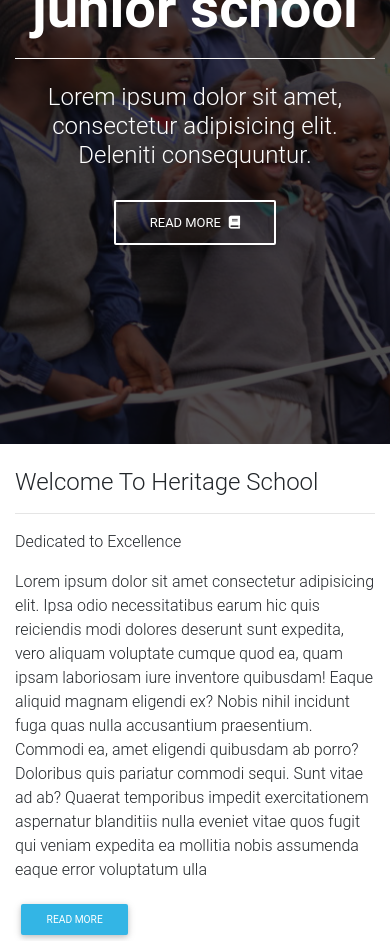
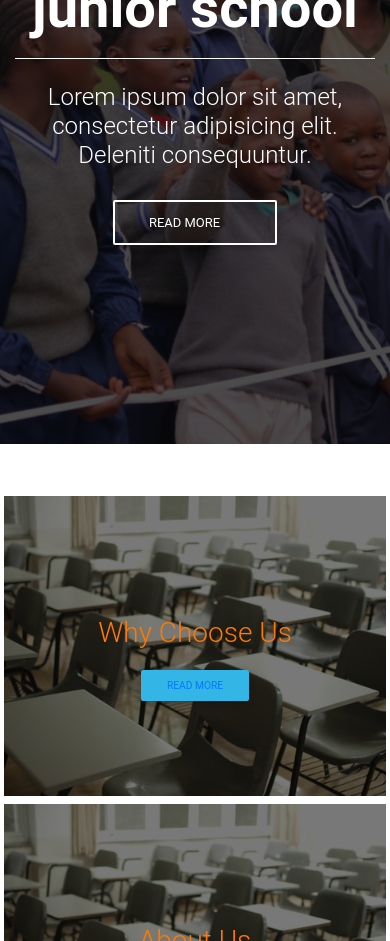
Before and after one commit to Alexotieno1717/heritage-school, a Django app: page / in a window 390 px wide. Shown: the part 400-1341 px from the top of the page. Run offline with Django 3.2, Linux system fonts and the light colour scheme; some libraries are stand-ins or nearby versions; grey boxes are pictures that could not be loaded.

Commit message:
Added why choose, about us and image

```diff
--- a/heritage/static/css/style.css
+++ b/heritage/static/css/style.css
@@ -1,18 +1,25 @@
 html,
 body,
 header,
-#intro {
+#intro,
+#intro-about {
     height: 100%;
 }
 
 #intro {
-    /* background: url("https://mdbootstrap.com/img/Photos/Horizontal/Nature/full%20page/img%20%283%29.jpg")no-repeat center center fixed;
-     */
      background: url("../img/School4.jpeg")no-repeat center center fixed;
     -webkit-background-size: cover;
     -moz-background-size: cover;
     -o-background-size: cover;
     background-size: cover;
+}
+
+#intro-about {
+  background: url("../img/School4.jpeg")no-repeat center center fixed;
+  -webkit-background-size: cover;
+  -moz-background-size: cover;
+  -o-background-size: cover;
+  background-size: cover;
 }
 
 .top-nav-collapse {
@@ -51,3 +58,59 @@ header,
     height: 30%;
     opacity: 1;
 }
+
+
+
+
+/* A Brief Introduction Who We Are */
+.h-cont3-f-row1-col{
+  height: 300px;
+  margin: 4px;
+  position: relative;
+}
+
+.h-cont3-f-row1-col1{
+   background-image: url(../img/chairs.jpeg);
+   background-size: cover;
+}
+
+.h-cont3-f-row1-col2{
+   background: url(../img/chairs.jpeg);
+   background-size: cover;
+}
+
+
+.h3-top{
+  transform: translateY(100px);
+  transition: 1.5s ease;
+  color: #ff7903;
+}
+
+.overlay-content-about{
+   width: 100%;
+   height: 0;
+   opacity: 0;
+   transition: 1.5s ease;
+}
+.overlay-2{
+   width: 100%;
+   height: 100%;
+   background: rgba(0, 0, 0, 0.527);
+   color: white;
+   padding: 5px;
+   padding-top: 20px;
+   transition: 1s ease;
+}
+
+.overlay-2:hover{
+   background-color: rgba(0, 0, 0, 0.85)
+}
+
+.overlay-2:hover .overlay-content-about{
+   height: 30%;
+   opacity: 1;
+}
+
+.overlay-2:hover .h3-top{
+   transform: translateY(-10px)
+}
--- a/heritage/templates/heritage/about.html
+++ b/heritage/templates/heritage/about.html
@@ -69,7 +69,7 @@
         <!--/.Navbar-->
 
         <!--Mask-->
-        <div id="intro" class="view">
+        <div id="intro-about" class="view">
 
             <div class="mask rgba-black-strong">
 
--- a/heritage/templates/heritage/index.html
+++ b/heritage/templates/heritage/index.html
@@ -89,7 +89,7 @@
                             <h4 class="white-text my-4">Lorem ipsum dolor sit amet, consectetur adipisicing elit.
                                 Deleniti
                                 consequuntur.</h4>
-                            <button type="button" class="btn btn-outline-white">Read more<i class="fa fa-book ml-2"></i></button>
+                            <button type="button" class="btn btn-outline-white">Read more<i class="fab fa-book ml-2"></i></button>
 
                         </div>
 
@@ -106,20 +106,33 @@
     <!--Main Navigation-->
 
     <!-- main content -->
-    <div class="container pt-4">
+
+    <div class="container pt-5">
         <div class="row">
-            <div class="col-md-6">
-                <h4>Welcome To Heritage School</h4>
-                <hr>
-                <p>Dedicated to Excellence</p>
-                <p>Lorem ipsum dolor sit amet consectetur adipisicing elit. Ipsa odio necessitatibus earum hic quis reiciendis modi dolores deserunt sunt expedita, vero aliquam voluptate cumque quod ea, quam ipsam laboriosam iure inventore quibusdam! Eaque aliquid magnam eligendi ex? Nobis nihil incidunt fuga quas nulla accusantium praesentium. Commodi ea, amet eligendi quibusdam ab porro? Doloribus quis pariatur commodi sequi. Sunt vitae ad ab? Quaerat temporibus impedit exercitationem aspernatur blanditiis nulla eveniet vitae quos fugit qui veniam expedita ea mollitia nobis assumenda eaque error voluptatum ulla</p>
-                <a href="#" class="btn btn-sm btn-info">Read More</a>
-            </div>
-            <div class="col-md-6">
-                <img src="https://images.unsplash.com/photo-1604134967494-8a9ed3adea0d?ixid=MXwxMjA3fDB8MHxzZWFyY2h8MTZ8fHByaW1hcnklMjBzY2hvb2wlMjBwaG90b3xlbnwwfHwwfA%3D%3D&ixlib=rb-1.2.1&auto=format&fit=crop&w=500&q=60" width="100%" alt="">
+            <!-- A Brief introduction What We Do -->
+            <div class="col-md h-cont3-f-row1-col1 h-cont3-f-row1-col text-center p-0">
+                <div class="overlay-2">
+                    <h3 class="h3-top">Why Choose Us</h3>
 
+                    <p class="lead mt-4 mb-5 overlay-content-about">
+                        Lorem ipsum dolor sit amet consectetur adipisicing elit. Ipsa odio necessitatibus earum hic quis reiciendis modi dolores deserunt sunt expedita, vero aliquam voluptate cumque quod ea, quam ipsam
+                    </p>
+                    <button class="btn btn-sm btn-info mt-5"><a href="#" class="btn-overall-link">Read More</a></button>
+                </div>
             </div>
 
+            <!-- A Brief Introduction About Us -->
+            <div class="col-md h-cont3-f-row1-col2 h-cont3-f-row1-col p-0 text-center">
+                <div class="overlay-2">
+                    <h3 class="h3-top">About Us</h3>
+
+                    <p class="lead mt-4 mb-5 overlay-content-about">
+                        Lorem ipsum dolor sit amet consectetur adipisicing elit. Ipsa odio necessitatibus earum hic quis reiciendis modi dolores deserunt sunt expedita, vero aliquam voluptate cumque quod ea, quam ipsam l
+                    </p>
+                    <button class="btn btn-sm btn-info mt-5 btn-overall btn-general"><a href="#" class="btn-overall-link">Read More</a></button>
+                </div>
+            </div>
+        </div>
         </div>
     </div>
 
@@ -135,9 +148,8 @@
                 <div class="col-md-4 offset-md-1 mx-3 my-3">
 
                     <!-- Featured image -->
-                    <div class="view overlay">
-                    <img src="../../static/img/teacher.jpeg" class="img-fluid" alt="principle">
-
+                    <div class="view">
+                        <img src="../../static/img/teacher.jpeg" class="img-fluid" alt="principle">
                     </div>
 
                 </div>
```
Also changed, not shown: heritage/static/img/chairs.jpeg (added).
